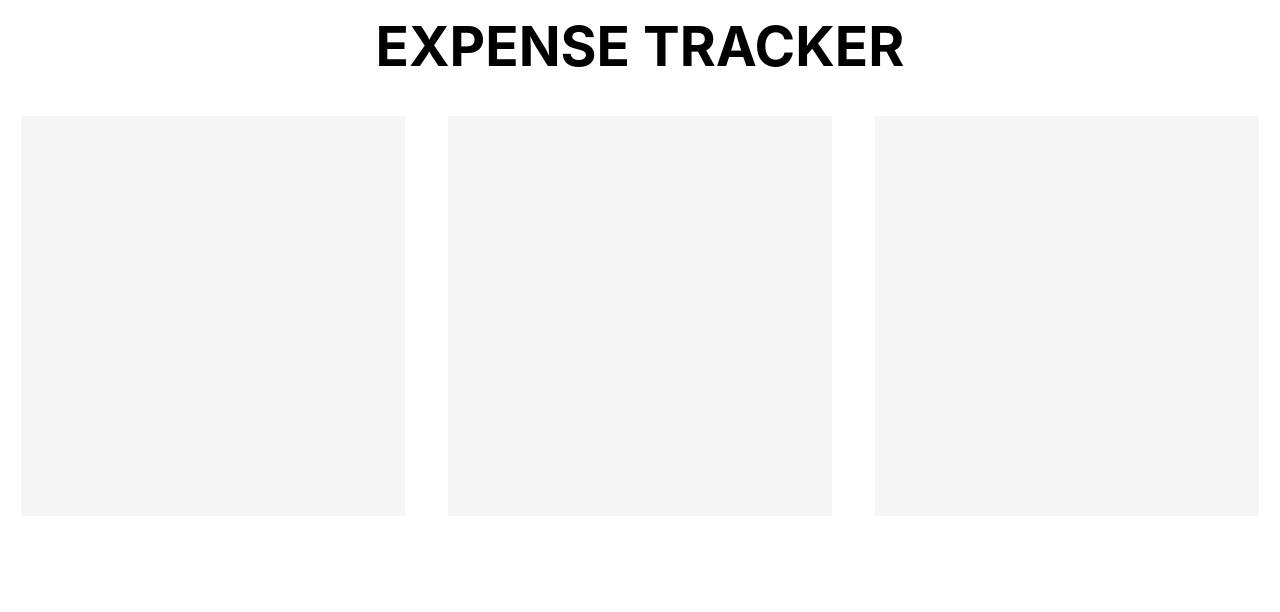
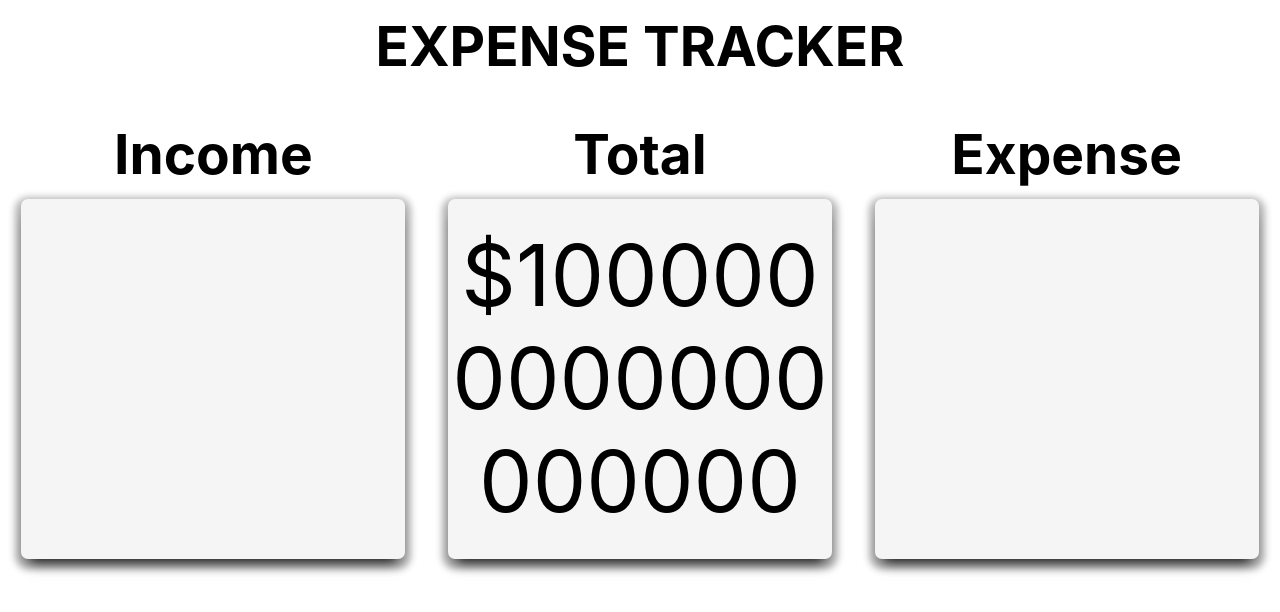
Before and after one commit to saoud-ahmed-khan/Expanse-Tracker-With-TypeScript-And-PWA, a React (Create React App) app: page / in a window 1280 px wide. Shown: the top 612 px of the page. Built offline with nearby package versions, Linux system fonts and the light colour scheme.

Commit message:
adding responsive ness

```diff
--- a/src/App.css
+++ b/src/App.css
@@ -1,147 +1,160 @@
-.App {
-}
 
-.App-logo {
-  height: 40vmin;
-  pointer-events: none;
-}
-
-@media (prefers-reduced-motion: no-preference) {
-  .App-logo {
-    animation: App-logo-spin infinite 20s linear;
-  }
-}
-.conmtainer
-{
+.conmtainer {
   display: flex;
   flex-direction: row;
   justify-content: space-around;
   align-items: center;
   flex-wrap: wrap;
-  margin-top:2%;
 }
-.banner1
-{
-  background-color: whitesmoke;
+.banner1 {
   height: 400px;
   order: 1;
-  margin-bottom: 2%;
+  margin-bottom: 6%;
 }
-.banner2
-{
+.innerb1 {
   background-color: whitesmoke;
+  align-items: center;
+  text-align: center;
+  display: flex;
+  justify-content: center;
+  height: 90%;
+  width: 100%;
+  border-radius: 7px;
+  -webkit-box-shadow: 0px 10px 13px -7px #000000,
+    0px 4px 7px 6px rgba(0, 0, 0, 0.28);
+  box-shadow: 0px 10px 13px -7px #000000, 0px 4px 7px 6px rgba(0, 0, 0, 0.28);
+}
+
+.banner2 {
   height: 400px;
   width: auto;
   order: 2;
-  margin-bottom: 2%;
 
+  margin-bottom: 6%;
 }
-.banner3
-{
-  background-color: whitesmoke;
+
+.banner3 {
   height: 400px;
   order: 3;
-  margin-bottom: 2%;
+  margin-bottom: 6%;
+}
 
-}
-.App-header {
-  background-color:white;
-  min-height: 100vh;
-  display: flex;
-  flex-direction: column;
-  align-items: center;
-  justify-content: center;
-  font-size: calc(10px + 5vmin);
-  color: black,
-}
-.heading{
+.heading {
   font-size: calc(15px + 5vmin);
   margin-top: 1%;
   text-align: center;
+  margin-bottom: 3%;
+}
+.totalText
+{
+  width: 100%;
+
+  text-overflow:ellipsis;
 
 }
 
+/* Extra small devices (phones, 600px and down) */
+@media only screen and (max-width: 600px) {
 
 
-/* Extra small devices (phones, 600px and down) */
-@media only screen and (max-width: 600px) {
-  .banner1{
-    width: 100%;
 
-
+  .banner1 {
+    width: 85%;
   }
-  .banner2{
-    width: 100%;
-
-
+  .banner2 {
+    width: 85%;
   }
 
-  .banner3{
-    width: 100%;
-
+  .banner3 {
+    width: 85%;
+  }
+  .totalText
+  {
+    font-size: 50px;
+    word-wrap: break-word
   }
 }
 
 /* Small devices (portrait tablets and large phones, 600px and up) */
 @media only screen and (min-width: 500px) {
-  .banner1{
+  .totalText
+  {
+    font-size: 90px;
+  }
+  .banner1 {
     width: 85%;
-
   }
-  .banner2{
+  .banner2 {
     width: 85%;
-
   }
-  .banner3{
+  .banner3 {
     width: 85%;
-
+  }
+  .totalText
+  {
+    font-size: 85px;
+    word-wrap: break-word
   }
 }
 
 /* Medium devices (landscape tablets, 768px and up) */
 @media only screen and (min-width: 768px) {
-  .banner1{
-    width: 35%;
-
+  .banner1 {
+    width: 30%;
   }
-  .banner2{
-    width: 35%;
-
+  .banner2 {
+    width: 30%;
   }
-  .banner3{
-    width: 35%;
-
+  .banner3 {
+    width: 30%;
+  }
+  .totalText
+  {
+    font-size: 100px;
+  }
+  .totalText
+  {
+    font-size: 75px;
+    word-wrap: break-word
   }
 }
 
 /* Large devices (laptops/desktops, 992px and up) */
 @media only screen and (min-width: 992px) {
-  .banner1{
+  .banner1 {
+    .totalText
+  {
+    font-size: 120px;
+  }
     width: 30%;
-
   }
-  .banner2{
+  .banner2 {
     width: 30%;
-
   }
-  .banner3{
+  .banner3 {
     width: 30%;
-
+  }
+  .totalText
+  {
+    font-size: 85px;
+    word-wrap: break-word
   }
 }
 
 /* Extra large devices (large laptops and desktops, 1200px and up) */
 @media only screen and (min-width: 1200px) {
-  .banner1{
+  .banner1 {
     width: 30%;
-
   }
-  .banner2{
+  .banner2 {
     width: 30%;
-
   }
-  .banner3{
+  .banner3 {
     width: 30%;
-
+  }
+  .totalText
+  {
+    font-size: 85px;
+    word-wrap: break-word
   }
 }
--- a/src/components/Dispatch/Expenses.js
+++ b/src/components/Dispatch/Expenses.js
@@ -5,7 +5,8 @@ export function Expenses(props) {
 
     return (
         <>
-
-        </>
+        <h1 className="heading">Expense</h1>
+      <div className="innerb1"></div>
+    </>
     )
 }
--- a/src/components/Income/Income.js
+++ b/src/components/Income/Income.js
@@ -1,11 +1,10 @@
-import React from 'react'
+import React from "react";
 
 export function Income(props) {
-
-
-    return (
-        <>
-
-        </>
-    )
+  return (
+    <>
+        <h2 className="heading">Income</h2>
+      <div className="innerb1"></div>
+    </>
+  );
 }
--- a/src/components/Total/Total.js
+++ b/src/components/Total/Total.js
@@ -5,7 +5,10 @@ export function Total(props) {
 
     return (
         <>
-
-        </>
+        <h1 className="heading">Total</h1>
+      <div className="innerb1">
+    <div className="totalText">$1000000000000000000</div>
+      </div>
+    </>
     )
 }
```
Also changed, not shown: 1 other file (tests, documents, lock files or other folders).
